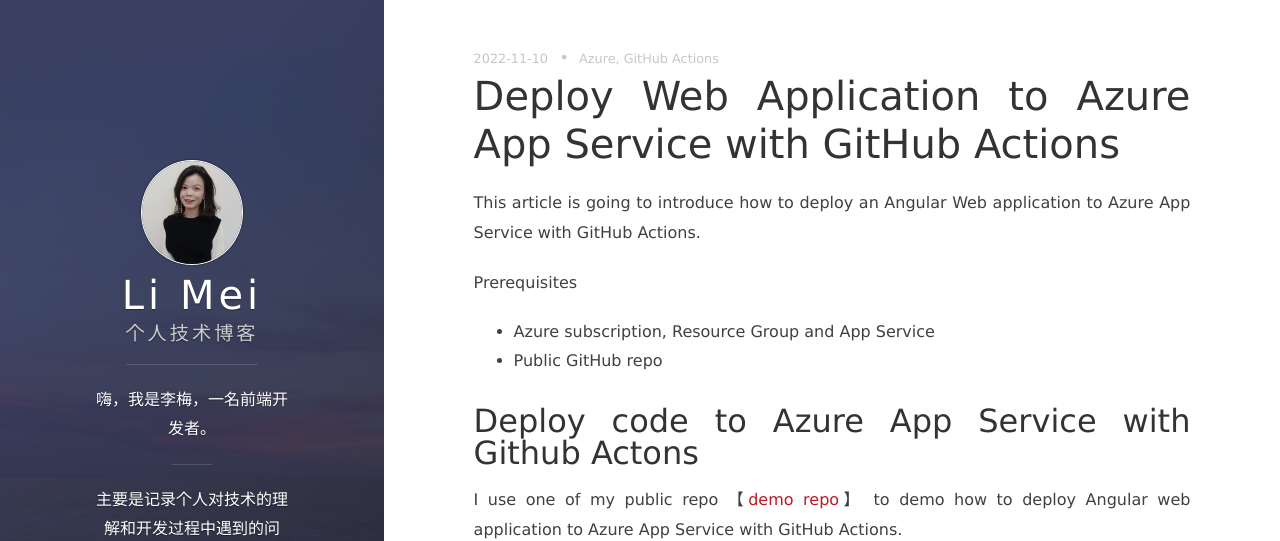
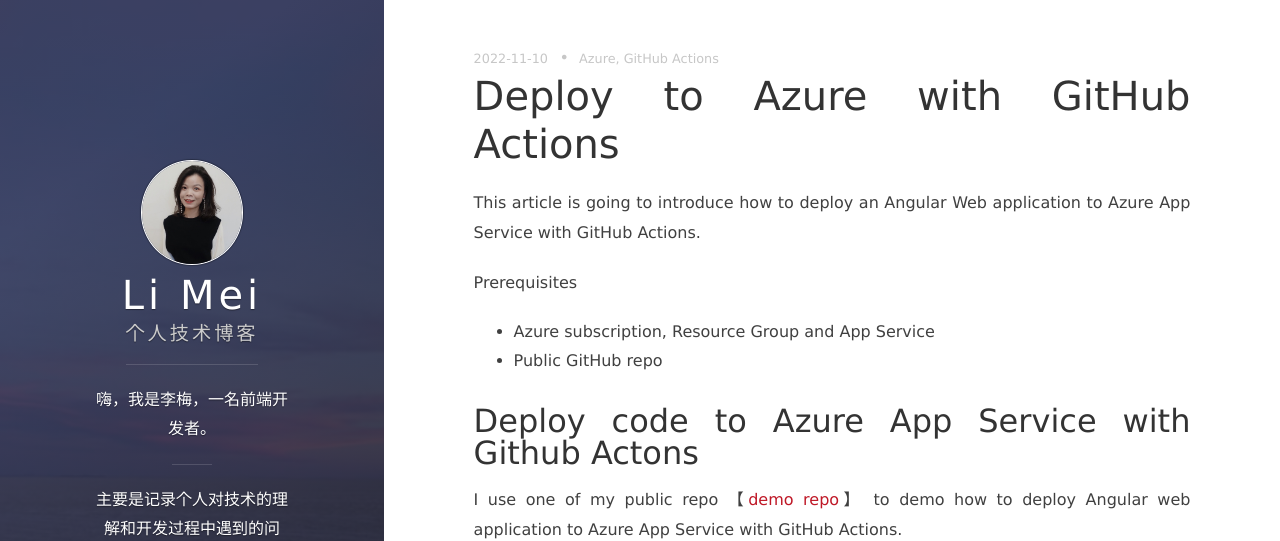
Before and after one commit to LiMeii/LiMeii.github.io, a Jekyll site: the page built from _posts/2022-11-10-deploy-to-azure-appservice-with-github-actions.md, in a window 1280 px wide and 900 px high, cut to the strip 0-541 px from the top of the window. Built offline with Jekyll 4.4.1, drawn with Linux system fonts in a browser that asks for light colours; nearby versions of some CDN libraries.

Commit message:
Update 2022-11-10-deploy-to-azure-appservice-with-github-actions.md

```diff
--- a/_posts/2022-11-10-deploy-to-azure-appservice-with-github-actions.md
+++ b/_posts/2022-11-10-deploy-to-azure-appservice-with-github-actions.md
@@ -1,5 +1,5 @@
 ---
-title: Deploy Web Application to Azure App Service with GitHub Actions
+title: Deploy to Azure with GitHub Actions
 tags: Azure, GitHub Actions
 layout: post
 ---
```
